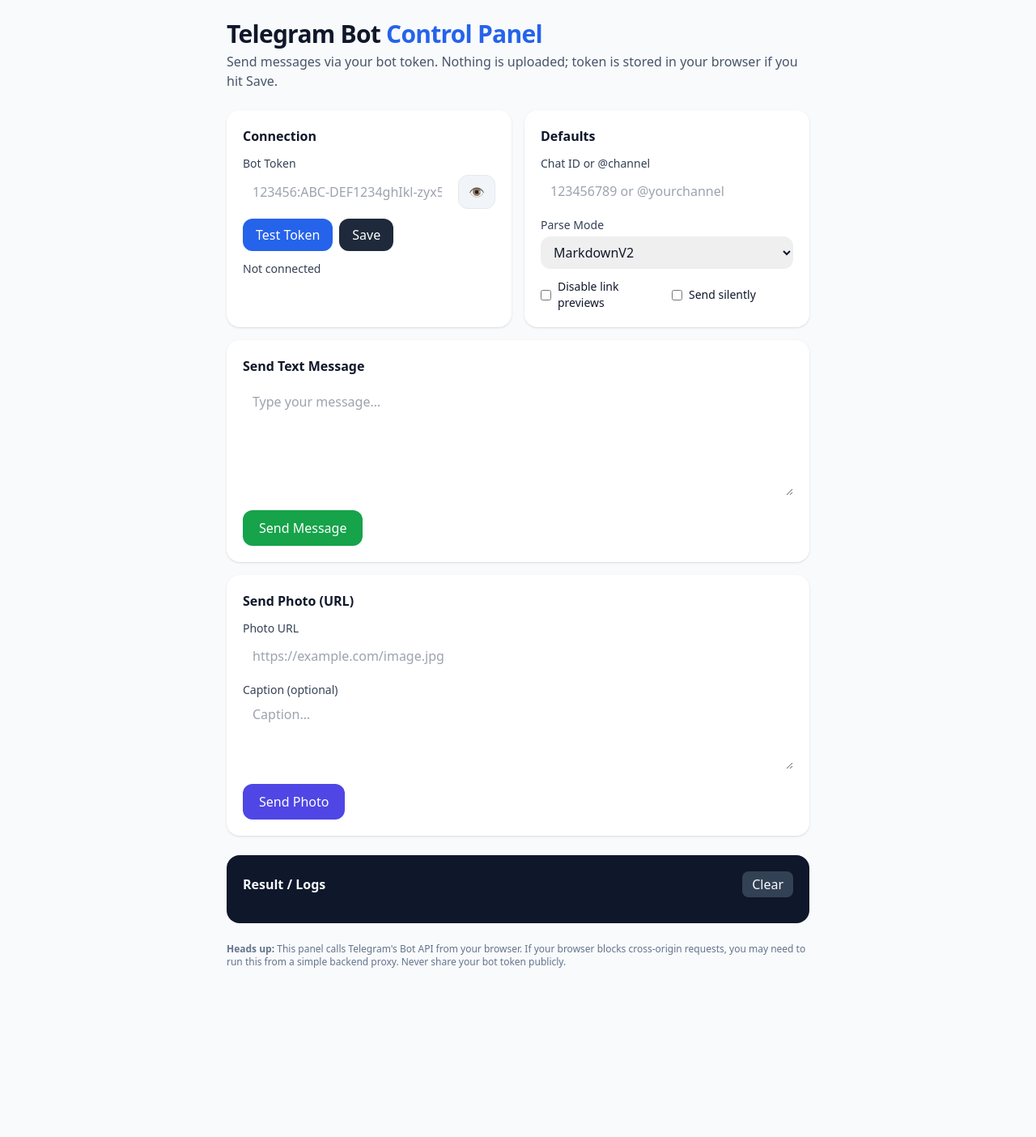
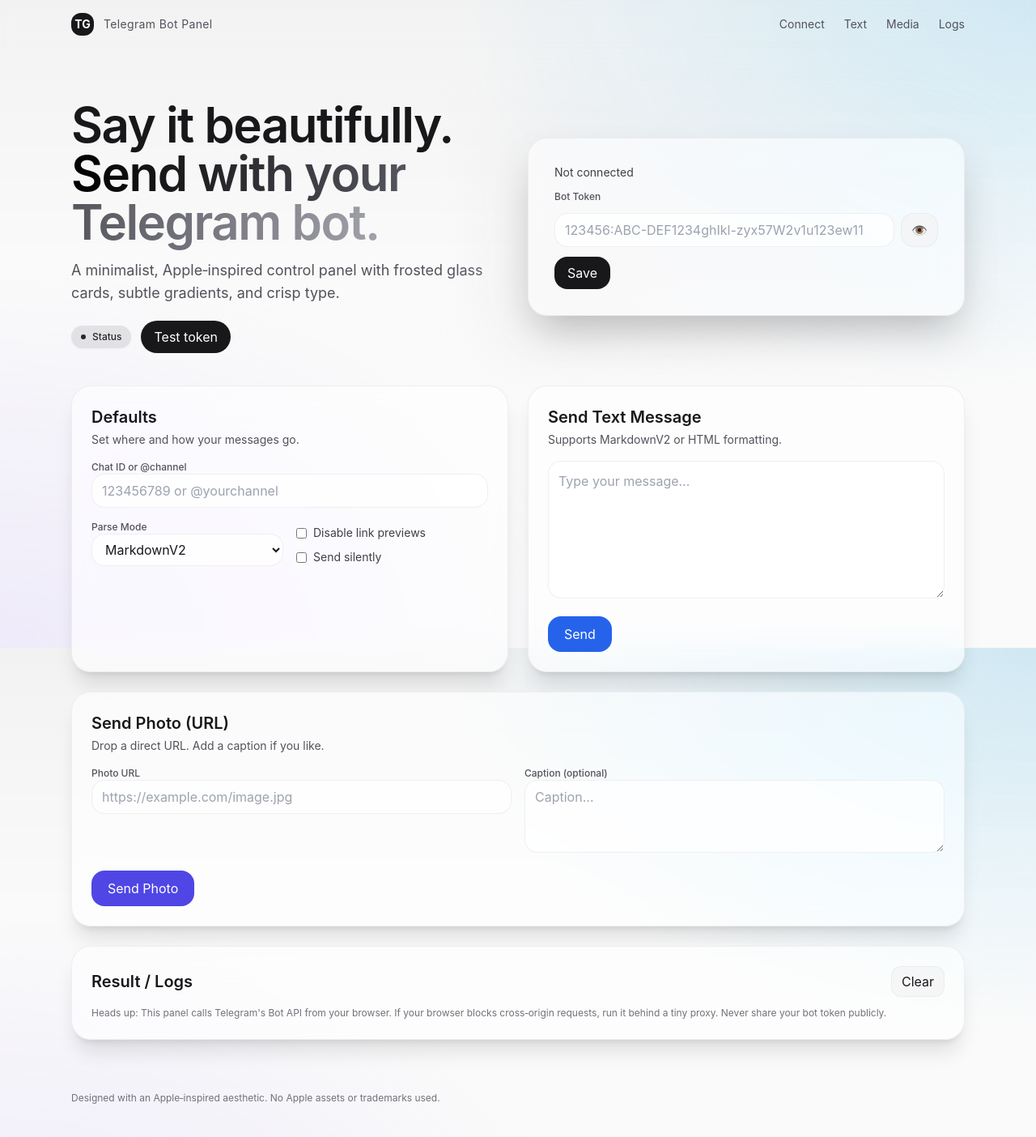
Before and after one commit to xha581-byte/alice, a plain HTML site: page index.html in a window 1280 px wide. Shown: the whole page at 81% size. Before the commit the page ends 1220 px from the top, so only its background shows below. Drawn offline with nearby package versions, Linux system fonts and the light colour scheme.

Commit message:
Update index.html

```diff
--- a/index.html
+++ b/index.html
@@ -1,38 +1,52 @@
 <!DOCTYPE html>
-<html lang="en">
+<html lang="en" class="h-full">
 <head>
   <meta charset="UTF-8" />
   <meta name="viewport" content="width=device-width, initial-scale=1" />
-  <title>Telegram Bot Control Panel</title>
+  <title>Telegram Bot — Control Panel</title>
   <script src="https://cdn.tailwindcss.com"></script>
+  <style>
+    :root{
+      color-scheme: light dark;
+    }
+    html,body{height:100%}
+    /* Apple-like typography */
+    body{font-family: -apple-system, BlinkMacSystemFont, "Segoe UI", Roboto, Oxygen, Ubuntu, Cantarell, "Helvetica Neue", Arial, "Noto Sans", "Apple Color Emoji", "Segoe UI Emoji", "Segoe UI Symbol", "Noto Color Emoji", sans-serif}
+    /* Frosted glass card */
+    .glass{backdrop-filter: saturate(180%) blur(18px); -webkit-backdrop-filter: saturate(180%) blur(18px)}
+    /* Soft gradient background reminiscent of apple.com sections */
+    .bg-apple{
+      background: radial-gradient(1200px 800px at 100% 0%, rgba(56,189,248,.18), transparent 60%),
+                  radial-gradient(1200px 800px at 0% 100%, rgba(167,139,250,.14), transparent 60%),
+                  linear-gradient(180deg, rgba(0,0,0,.03), transparent 40%);
+    }
+    /* Subtle hairline borders */
+    .hairline{border: 1px solid rgba(255,255,255,.12); border-color: rgb(228 228 231 / .6)}
+    @media (prefers-color-scheme: dark){
+      .hairline{border-color: rgb(63 63 70 / .6)}
+    }
+    /* Buttons micro-interactions */
+    .btn{transition: transform .15s ease, filter .2s ease}
+    .btn:active{transform: translateY(1px) scale(.99)}
+    /* Focus rings */
+    .ring-focus:focus{outline: none; box-shadow: 0 0 0 4px rgba(59,130,246,.35)}
+  </style>
   <script>
-    // Simple helper for toasts
+    // Toasts
     function toast(msg, type = "info") {
-      const colors = {
-        info: "bg-blue-600",
-        success: "bg-green-600",
-        warn: "bg-amber-600",
-        error: "bg-red-600",
-      };
+      const colors = {info: "bg-blue-600", success: "bg-green-600", warn: "bg-amber-600", error: "bg-red-600"};
       const el = document.createElement("div");
-      el.className = `${colors[type]} text-white px-4 py-2 rounded-xl shadow-lg fixed bottom-6 right-6 z-50 animate-bounce`;
-      el.textContent = msg;
+      el.className = `${colors[type]} text-white px-4 py-2 rounded-2xl shadow-2xl fixed bottom-6 right-6 z-50`; el.style.opacity=0; el.textContent = msg;
       document.body.appendChild(el);
-      setTimeout(() => el.remove(), 2200);
+      requestAnimationFrame(()=>{el.style.transition='opacity .25s'; el.style.opacity=1});
+      setTimeout(()=>{el.style.opacity=0; setTimeout(()=>el.remove(),250)}, 2200);
     }
 
     async function apiCall(token, method, payload) {
       const url = `https://api.telegram.org/bot${token}/${method}`;
-      const res = await fetch(url, {
-        method: "POST",
-        headers: { "Content-Type": "application/json" },
-        body: JSON.stringify(payload || {}),
-      });
+      const res = await fetch(url, {method: "POST", headers: {"Content-Type": "application/json"}, body: JSON.stringify(payload || {})});
       const data = await res.json().catch(() => ({}));
-      if (!res.ok || data.ok === false) {
-        const desc = data?.description || `HTTP ${res.status}`;
-        throw new Error(desc);
-      }
+      if (!res.ok || data.ok === false) throw new Error(data?.description || `HTTP ${res.status}`);
       return data.result ?? data;
     }
 
@@ -43,7 +57,7 @@
       if (token) localStorage.setItem("tg_token", token);
       if (chatId) localStorage.setItem("tg_chat", chatId);
       localStorage.setItem("tg_parse", parseMode);
-      toast("Saved locally (browser only)", "success");
+      toast("Saved to this browser", "success");
     }
 
     function loadPrefs() {
@@ -58,18 +72,18 @@
 
     async function fetchMe() {
       const token = document.getElementById("botToken").value.trim();
+      const pill = document.getElementById("statusPill");
       const status = document.getElementById("botStatus");
-      if (!token) {
-        status.innerHTML = `<span class="text-amber-600">Enter a token, then Test</span>`;
-        return;
-      }
+      if (!token){ status.textContent = "Enter a token and test"; pill.className = pillBase + ' bg-zinc-300/60 text-zinc-800'; return; }
       status.textContent = "Testing…";
       try {
         const me = await apiCall(token, "getMe", {});
-        status.innerHTML = `✅ <b>${me.first_name || "Bot"}</b> (<code>@${me.username || "unknown"}</code>)`;
+        status.innerHTML = `Connected as <b>${me.first_name || 'Bot'}</b> <span class="text-zinc-400">@${me.username || 'unknown'}</span>`;
+        pill.className = pillBase + ' bg-emerald-500/90 text-white';
         toast("Bot connected", "success");
       } catch (e) {
-        status.innerHTML = `❌ <span class="text-red-600">${e.message}</span>`;
+        status.innerHTML = `<span class="text-red-600">${e.message}</span>`;
+        pill.className = pillBase + ' bg-rose-500/90 text-white';
         toast(e.message, "error");
       }
     }
@@ -81,30 +95,16 @@
       const parseMode = document.getElementById("parseMode").value;
       const disablePreview = document.getElementById("disablePreview").checked;
       const disableNotif = document.getElementById("disableNotif").checked;
-
       if (!token) return toast("Token required", "warn");
       if (!chatId) return toast("Chat ID or @channel required", "warn");
-      if (!text) return toast("Write a message first", "warn");
-
+      if (!text) return toast("Write a message", "warn");
       const btn = document.getElementById("sendBtn");
       btn.disabled = true; btn.classList.add("opacity-60");
       try {
-        const payload = {
-          chat_id: chatId,
-          text,
-          parse_mode: parseMode || undefined,
-          disable_web_page_preview: disablePreview || undefined,
-          disable_notification: disableNotif || undefined,
-        };
-        const res = await apiCall(token, "sendMessage", payload);
-        document.getElementById("result").textContent = JSON.stringify(res, null, 2);
-        toast("Message sent", "success");
-      } catch (e) {
-        document.getElementById("result").textContent = `Error: ${e.message}`;
-        toast(e.message, "error");
-      } finally {
-        btn.disabled = false; btn.classList.remove("opacity-60");
-      }
+        const res = await apiCall(token, "sendMessage", {chat_id: chatId, text, parse_mode: parseMode || undefined, disable_web_page_preview: disablePreview || undefined, disable_notification: disableNotif || undefined});
+        setLog(res); toast("Message sent", "success");
+      } catch(e){ setLog(`Error: ${e.message}`); toast(e.message, "error"); }
+      finally{ btn.disabled=false; btn.classList.remove("opacity-60"); }
     }
 
     async function sendPhoto() {
@@ -113,110 +113,140 @@
       const photoUrl = document.getElementById("photoUrl").value.trim();
       const caption = document.getElementById("photoCaption").value;
       const parseMode = document.getElementById("parseMode").value;
-
       if (!token) return toast("Token required", "warn");
       if (!chatId) return toast("Chat ID required", "warn");
       if (!photoUrl) return toast("Photo URL required", "warn");
-
       const btn = document.getElementById("sendPhotoBtn");
       btn.disabled = true; btn.classList.add("opacity-60");
       try {
-        const payload = {
-          chat_id: chatId,
-          photo: photoUrl,
-          caption: caption || undefined,
-          parse_mode: caption ? (parseMode || undefined) : undefined,
-        };
-        const res = await apiCall(token, "sendPhoto", payload);
-        document.getElementById("result").textContent = JSON.stringify(res, null, 2);
-        toast("Photo sent", "success");
-      } catch (e) {
-        document.getElementById("result").textContent = `Error: ${e.message}`;
-        toast(e.message, "error");
-      } finally {
-        btn.disabled = false; btn.classList.remove("opacity-60");
-      }
+        const res = await apiCall(token, "sendPhoto", {chat_id: chatId, photo: photoUrl, caption: caption || undefined, parse_mode: caption ? (parseMode || undefined) : undefined});
+        setLog(res); toast("Photo sent", "success");
+      } catch(e){ setLog(`Error: ${e.message}`); toast(e.message, "error"); }
+      finally{ btn.disabled=false; btn.classList.remove("opacity-60"); }
     }
 
-    function toggleToken() {
-      const el = document.getElementById("botToken");
-      el.type = el.type === "password" ? "text" : "password";
-    }
+    function setLog(v){ document.getElementById('result').textContent = typeof v==='string' ? v : JSON.stringify(v, null, 2); }
+    function toggleToken(){ const el = document.getElementById("botToken"); el.type = el.type === "password" ? "text" : "password"; }
 
+    const pillBase = 'inline-flex items-center gap-2 px-3 py-1.5 rounded-full text-xs font-medium shadow-sm ring-1 ring-white/10';
     document.addEventListener("DOMContentLoaded", loadPrefs);
   </script>
 </head>
-<body class="min-h-screen bg-slate-50 text-slate-900">
-  <div class="max-w-3xl mx-auto p-6">
-    <header class="mb-6">
-      <h1 class="text-3xl font-bold tracking-tight">Telegram Bot <span class="text-blue-600">Control Panel</span></h1>
-      <p class="text-slate-600 mt-1">Send messages via your bot token. Nothing is uploaded; token is stored in your browser if you hit Save.</p>
+<body class="bg-zinc-50 dark:bg-black text-zinc-900 dark:text-zinc-100 bg-apple">
+  <!-- Header / Nav -->
+  <header class="sticky top-0 z-40 backdrop-blur supports-[backdrop-filter]:glass">
+    <div class="max-w-6xl mx-auto px-6 py-4 flex items-center justify-between">
+      <div class="flex items-center gap-3">
+        <div class="w-7 h-7 rounded-xl bg-zinc-900 dark:bg-zinc-100 text-white dark:text-black grid place-items-center text-sm font-bold">TG</div>
+        <span class="text-sm tracking-wide text-zinc-600 dark:text-zinc-300">Telegram Bot Panel</span>
+      </div>
+      <nav class="hidden md:flex items-center gap-6 text-sm text-zinc-600 dark:text-zinc-300">
+        <a class="hover:text-black dark:hover:text-white" href="#connect">Connect</a>
+        <a class="hover:text-black dark:hover:text-white" href="#send-text">Text</a>
+        <a class="hover:text-black dark:hover:text-white" href="#send-photo">Media</a>
+        <a class="hover:text-black dark:hover:text-white" href="#logs">Logs</a>
+      </nav>
+    </div>
   </header>
 
-    <div class="grid gap-4 md:grid-cols-2">
-      <div class="bg-white rounded-2xl shadow p-5">
-        <h2 class="font-semibold mb-3">Connection</h2>
-        <label class="block text-sm font-medium text-slate-700">Bot Token</label>
-        <div class="flex gap-2 mt-1">
-          <input id="botToken" type="password" placeholder="123456:ABC-DEF1234ghIkl-zyx57W2v1u123ew11" class="w-full rounded-xl border-slate-300 focus:ring-2 focus:ring-blue-500 px-3 py-2" />
-          <button onclick="toggleToken()" class="px-3 py-2 rounded-xl border bg-slate-100">👁️</button>
+  <!-- Hero -->
+  <section class="max-w-6xl mx-auto px-6 pt-10 md:pt-16">
+    <div class="grid md:grid-cols-2 gap-6 items-center">
+      <div>
+        <h1 class="text-4xl md:text-6xl font-semibold leading-tight tracking-tight">Say it beautifully.<br/><span class="bg-clip-text text-transparent bg-gradient-to-r from-black via-zinc-600 to-zinc-400 dark:from-white dark:via-zinc-300 dark:to-zinc-500">Send with your Telegram bot.</span></h1>
+        <p class="mt-4 text-zinc-600 dark:text-zinc-400 text-lg">A minimalist, Apple‑inspired control panel with frosted glass cards, subtle gradients, and crisp type.</p>
+        <div class="mt-5 flex items-center gap-3">
+          <span id="statusPill" class="inline-flex items-center gap-2 px-3 py-1.5 rounded-full text-xs font-medium bg-zinc-300/60 text-zinc-800 shadow-sm ring-1 ring-white/10">
+            <span class="inline-block w-1.5 h-1.5 rounded-full bg-current"></span>
+            Status
+          </span>
+          <button onclick="fetchMe()" class="btn ring-focus px-4 py-2 rounded-full bg-zinc-900 text-white dark:bg-white dark:text-black hover:brightness-110">Test token</button>
         </div>
-        <div class="mt-3 flex items-center gap-2">
-          <button onclick="fetchMe()" class="px-4 py-2 rounded-xl bg-blue-600 text-white hover:brightness-110">Test Token</button>
-          <button onclick="savePrefs()" class="px-4 py-2 rounded-xl bg-slate-800 text-white hover:brightness-110">Save</button>
       </div>
-        <p id="botStatus" class="mt-3 text-sm text-slate-700">Not connected</p>
+      <div class="relative">
+        <div class="absolute -inset-6 md:-inset-8 bg-gradient-to-tr from-zinc-200/60 to-transparent dark:from-zinc-800/60 rounded-3xl blur-2xl"></div>
+        <div class="relative glass hairline rounded-3xl p-6 md:p-8 bg-white/60 dark:bg-zinc-900/40 shadow-2xl">
+          <p id="botStatus" class="text-sm text-zinc-700 dark:text-zinc-300">Not connected</p>
+          <div class="mt-3 grid gap-3">
+            <label class="text-xs font-medium text-zinc-600 dark:text-zinc-400">Bot Token</label>
+            <div class="flex gap-2">
+              <input id="botToken" type="password" placeholder="123456:ABC-DEF1234ghIkl-zyx57W2v1u123ew11" class="w-full rounded-2xl hairline bg-white/70 dark:bg-zinc-900/60 px-3 py-2 ring-focus" />
+              <button onclick="toggleToken()" class="btn px-3 py-2 rounded-2xl hairline bg-zinc-100/80 dark:bg-zinc-800/70">👁️</button>
             </div>
+            <div class="flex gap-2">
+              <button onclick="savePrefs()" class="btn px-4 py-2 rounded-2xl bg-zinc-900 text-white dark:bg-white dark:text-black hover:brightness-110">Save</button>
+            </div>
+          </div>
+        </div>
+      </div>
+    </div>
+  </section>
 
-      <div class="bg-white rounded-2xl shadow p-5">
-        <h2 class="font-semibold mb-3">Defaults</h2>
-        <label class="block text-sm font-medium text-slate-700">Chat ID or @channel</label>
-        <input id="chatId" type="text" placeholder="123456789 or @yourchannel" class="w-full rounded-xl border-slate-300 focus:ring-2 focus:ring-blue-500 px-3 py-2 mt-1" />
-        <div class="mt-3">
-          <label class="block text-sm font-medium text-slate-700">Parse Mode</label>
-          <select id="parseMode" class="w-full rounded-xl border-slate-300 px-3 py-2 mt-1">
+  <!-- Main cards -->
+  <main class="max-w-6xl mx-auto px-6 pb-16">
+    <div id="connect" class="grid md:grid-cols-2 gap-6 mt-10">
+      <div class="relative glass hairline rounded-3xl p-6 bg-white/60 dark:bg-zinc-900/40 shadow-xl">
+        <h2 class="text-xl font-semibold">Defaults</h2>
+        <p class="text-sm text-zinc-600 dark:text-zinc-400 mt-1">Set where and how your messages go.</p>
+        <div class="mt-4 grid gap-4">
+          <div>
+            <label class="block text-xs font-medium text-zinc-600 dark:text-zinc-400">Chat ID or @channel</label>
+            <input id="chatId" type="text" placeholder="123456789 or @yourchannel" class="w-full rounded-2xl hairline bg-white/70 dark:bg-zinc-900/60 px-3 py-2 ring-focus" />
+          </div>
+          <div class="grid md:grid-cols-2 gap-4">
+            <div>
+              <label class="block text-xs font-medium text-zinc-600 dark:text-zinc-400">Parse Mode</label>
+              <select id="parseMode" class="w-full rounded-2xl hairline bg-white/70 dark:bg-zinc-900/60 px-3 py-2 ring-focus">
                 <option>MarkdownV2</option>
                 <option>HTML</option>
                 <option value="">(none)</option>
               </select>
             </div>
-        <div class="mt-3 grid grid-cols-2 gap-3">
-          <label class="inline-flex items-center gap-2 text-sm"><input id="disablePreview" type="checkbox" class="rounded"/> Disable link previews</label>
-          <label class="inline-flex items-center gap-2 text-sm"><input id="disableNotif" type="checkbox" class="rounded"/> Send silently</label>
+            <div class="grid gap-2 mt-1">
+              <label class="inline-flex items-center gap-2 text-sm text-zinc-700 dark:text-zinc-300"><input id="disablePreview" type="checkbox" class="rounded"/> Disable link previews</label>
+              <label class="inline-flex items-center gap-2 text-sm text-zinc-700 dark:text-zinc-300"><input id="disableNotif" type="checkbox" class="rounded"/> Send silently</label>
+            </div>
           </div>
         </div>
       </div>
 
-    <div class="bg-white rounded-2xl shadow p-5 mt-4">
-      <h2 class="font-semibold mb-3">Send Text Message</h2>
-      <textarea id="message" rows="5" placeholder="Type your message…" class="w-full rounded-xl border-slate-300 focus:ring-2 focus:ring-blue-500 px-3 py-2"></textarea>
-      <div class="mt-3 flex gap-3">
-        <button id="sendBtn" onclick="sendMessage()" class="px-5 py-2.5 rounded-xl bg-green-600 text-white hover:brightness-110">Send Message</button>
+      <div id="send-text" class="relative glass hairline rounded-3xl p-6 bg-white/60 dark:bg-zinc-900/40 shadow-xl">
+        <h2 class="text-xl font-semibold">Send Text Message</h2>
+        <p class="text-sm text-zinc-600 dark:text-zinc-400 mt-1">Supports MarkdownV2 or HTML formatting.</p>
+        <textarea id="message" rows="6" placeholder="Type your message…" class="mt-4 w-full rounded-2xl hairline bg-white/70 dark:bg-zinc-900/60 px-3 py-3 ring-focus"></textarea>
+        <div class="mt-4 flex gap-3">
+          <button id="sendBtn" onclick="sendMessage()" class="btn px-5 py-2.5 rounded-2xl bg-blue-600 text-white hover:brightness-110">Send</button>
+        </div>
       </div>
     </div>
 
-    <div class="bg-white rounded-2xl shadow p-5 mt-4">
-      <h2 class="font-semibold mb-3">Send Photo (URL)</h2>
-      <label class="block text-sm font-medium text-slate-700">Photo URL</label>
-      <input id="photoUrl" type="url" placeholder="https://example.com/image.jpg" class="w-full rounded-xl border-slate-300 focus:ring-2 focus:ring-blue-500 px-3 py-2 mt-1" />
-      <label class="block text-sm font-medium text-slate-700 mt-3">Caption (optional)</label>
-      <textarea id="photoCaption" rows="3" placeholder="Caption…" class="w-full rounded-xl border-slate-300 focus:ring-2 focus:ring-blue-500 px-3 py-2"></textarea>
-      <div class="mt-3 flex gap-3">
-        <button id="sendPhotoBtn" onclick="sendPhoto()" class="px-5 py-2.5 rounded-xl bg-indigo-600 text-white hover:brightness-110">Send Photo</button>
+    <div id="send-photo" class="relative glass hairline rounded-3xl p-6 bg-white/60 dark:bg-zinc-900/40 shadow-xl mt-6">
+      <h2 class="text-xl font-semibold">Send Photo (URL)</h2>
+      <p class="text-sm text-zinc-600 dark:text-zinc-400 mt-1">Drop a direct URL. Add a caption if you like.</p>
+      <div class="mt-4 grid md:grid-cols-2 gap-4">
+        <div>
+          <label class="block text-xs font-medium text-zinc-600 dark:text-zinc-400">Photo URL</label>
+          <input id="photoUrl" type="url" placeholder="https://example.com/image.jpg" class="w-full rounded-2xl hairline bg-white/70 dark:bg-zinc-900/60 px-3 py-2 ring-focus" />
+        </div>
+        <div>
+          <label class="block text-xs font-medium text-zinc-600 dark:text-zinc-400">Caption (optional)</label>
+          <textarea id="photoCaption" rows="3" placeholder="Caption…" class="w-full rounded-2xl hairline bg-white/70 dark:bg-zinc-900/60 px-3 py-2 ring-focus"></textarea>
+        </div>
+      </div>
+      <div class="mt-4 flex gap-3">
+        <button id="sendPhotoBtn" onclick="sendPhoto()" class="btn px-5 py-2.5 rounded-2xl bg-indigo-600 text-white hover:brightness-110">Send Photo</button>
       </div>
     </div>
 
-    <div class="bg-slate-900 text-slate-50 rounded-2xl p-5 mt-6">
+    <div id="logs" class="relative glass hairline rounded-3xl p-6 bg-white/60 dark:bg-zinc-900/40 shadow-xl mt-6">
       <div class="flex items-center justify-between">
-        <h3 class="font-semibold">Result / Logs</h3>
-        <button onclick="document.getElementById('result').textContent=''" class="px-3 py-1 rounded-lg bg-slate-700">Clear</button>
+        <h2 class="text-xl font-semibold">Result / Logs</h2>
+        <button onclick="document.getElementById('result').textContent=''" class="btn px-3 py-1.5 rounded-xl hairline bg-zinc-100/80 dark:bg-zinc-800/70">Clear</button>
       </div>
       <pre id="result" class="mt-3 whitespace-pre-wrap text-sm"></pre>
+      <p class="text-xs text-zinc-500 dark:text-zinc-400 mt-3">Heads up: This panel calls Telegram's Bot API from your browser. If your browser blocks cross‑origin requests, run it behind a tiny proxy. Never share your bot token publicly.</p>
     </div>
-
-    <footer class="text-xs text-slate-500 mt-6">
-      <p><strong>Heads up:</strong> This panel calls Telegram's Bot API from your browser. If your browser blocks cross‑origin requests, you may need to run this from a simple backend proxy. Never share your bot token publicly.</p>
-    </footer>
-  </div>
+  </main>
+  <footer class="max-w-6xl mx-auto px-6 pb-10 text-xs text-zinc-500 dark:text-zinc-400">Designed with an Apple‑inspired aesthetic. No Apple assets or trademarks used.</footer>
 </body>
 </html>
```
Lines whose indentation alone changed are shown as unchanged.
